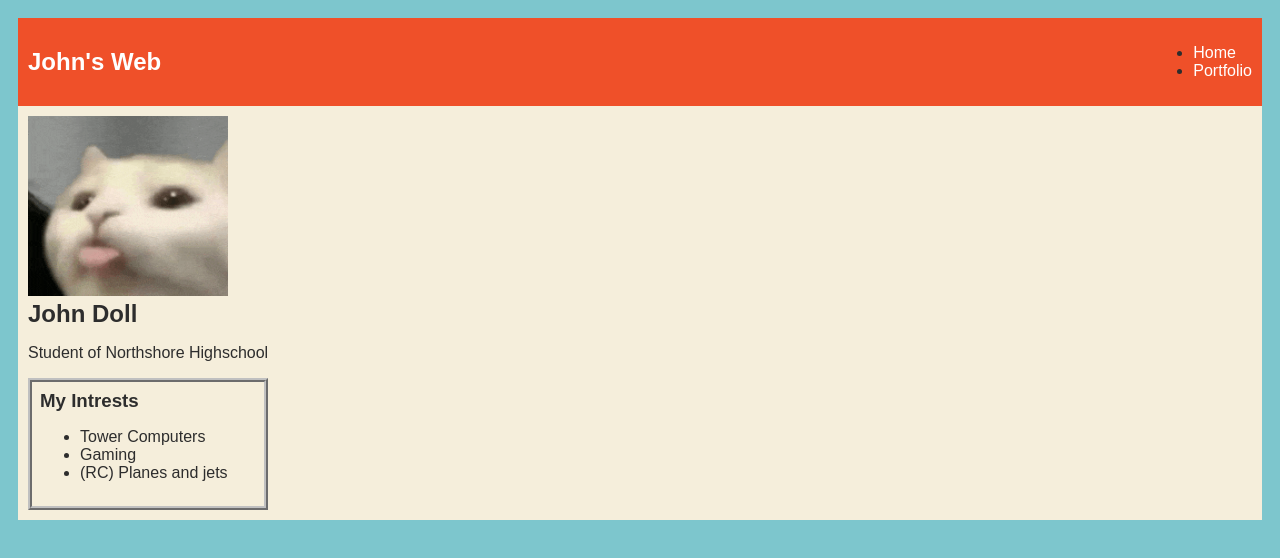
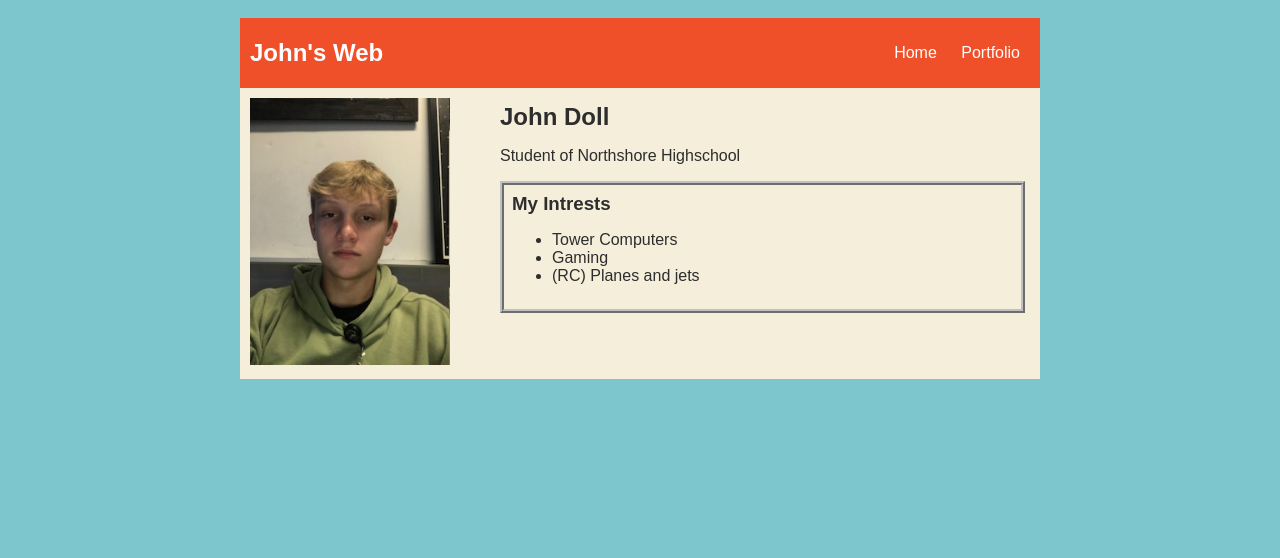
Before and after one commit to johndoll4/johndoll4.github.io, a plain HTML site: page index.html in a window 1280 px wide. Drawn offline with Linux system fonts and the light colour scheme.

Commit message:
Fixed Some Problems In Code

```diff
--- a/index.html
+++ b/index.html
@@ -9,22 +9,22 @@
     <body>
 
 
-<div id = "all contents">
+<div id = "all-contents">
 
     <nav>
 <h1>John's Web</h1>
 <ul id = nav-ul>
-<li><a href="index.html">Home</a></li>
-<li><a href="portfolio.html">Portfolio</a></li>
+<li class = "nav-li"><a href="index.html">Home</a></li>
+<li class = "nav-li"><a href="portfolio.html">Portfolio</a></li>
 </ul>
     </nav>
     <main>
         <div class = "sidebar">
-            <img class ="sidebar-img" src="images/temp_profile_pic.gif">
+            <img class ="sidebar-img" src="images/temp_profile_pic.jpeg">
+        </div>
 
         <!--content section-->
-
-            <div>
+            <div class = "content">
             <h2>John Doll</h2>
             <p>Student of Northshore Highschool</p>
 
```
Also changed, not shown: portfolio.html (+3 -3 lines), images/temp_profile_pic.gif (deleted), images/temp_profile_pic.jpeg (added).
